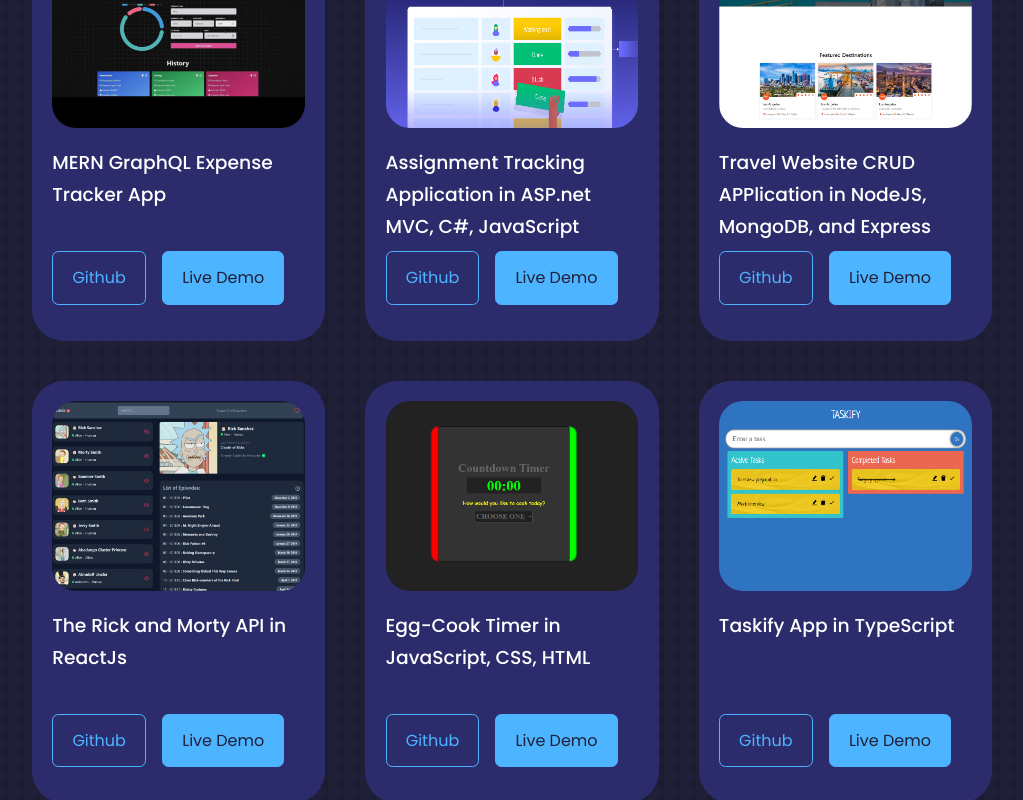
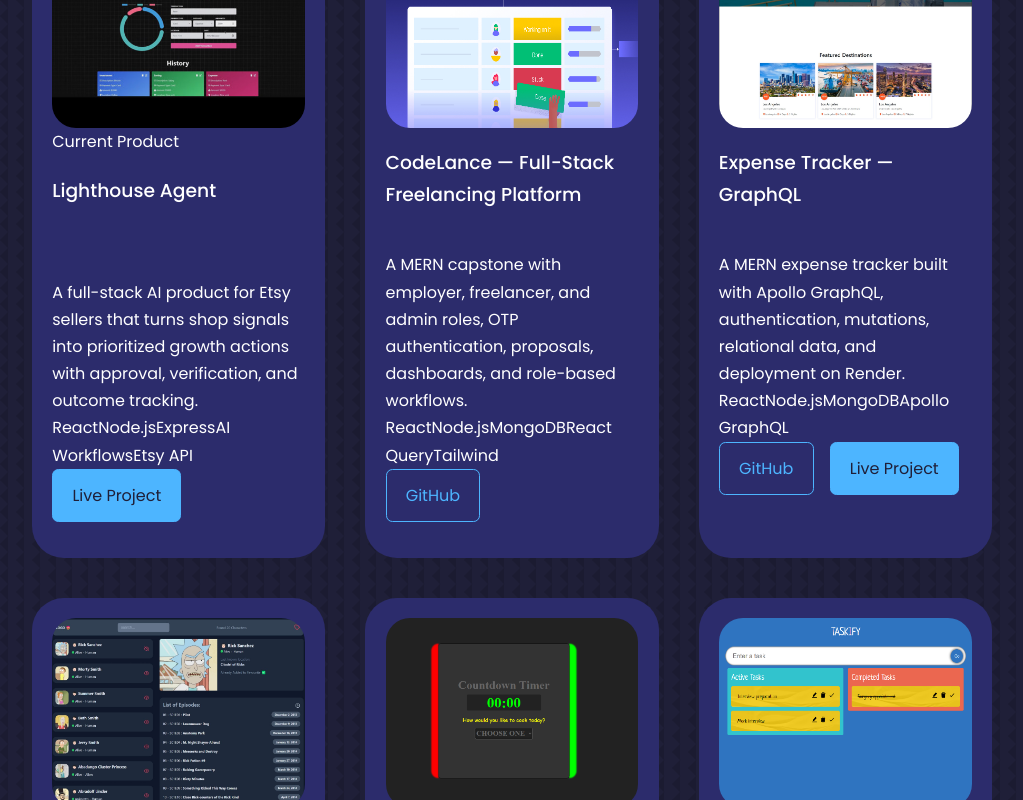
Before and after one commit to abiasV/abiasV.github.io, a React (Create React App) app: page / in a window 1280 px wide. Shown: the part 2040-2840 px from the top of the page, without its empty margins (128-1151 px from the left). Built offline with nearby package versions, Linux system fonts and the light colour scheme.

Commit message:
Feature stronger portfolio projects

```diff
--- a/src/components/portfolio/Portfolio.jsx
+++ b/src/components/portfolio/Portfolio.jsx
@@ -10,84 +10,103 @@ const data = [
   {
     id: 1,
     image: IMG1,
-		title: "MERN GraphQL Expense Tracker App",
+    title: "Lighthouse Agent",
+    description:
+      "A full-stack AI product for Etsy sellers that turns shop signals into prioritized growth actions with approval, verification, and outcome tracking.",
+    stack: ["React", "Node.js", "Express", "AI Workflows", "Etsy API"],
+    demo: "https://lighthouse-agent.netlify.app/",
+    featured: true,
+  },
+  {
+    id: 2,
+    image: IMG2,
+    title: "CodeLance — Full-Stack Freelancing Platform",
+    description:
+      "A MERN capstone with employer, freelancer, and admin roles, OTP authentication, proposals, dashboards, and role-based workflows.",
+    stack: ["React", "Node.js", "MongoDB", "React Query", "Tailwind"],
+    github: "https://github.com/abiasV/CodeLance",
+  },
+  {
+    id: 3,
+    image: IMG3,
+    title: "Expense Tracker — GraphQL",
+    description:
+      "A MERN expense tracker built with Apollo GraphQL, authentication, mutations, relational data, and deployment on Render.",
+    stack: ["React", "Node.js", "MongoDB", "Apollo GraphQL"],
     github: "https://github.com/abiasV/Expense-graphql",
     demo: "https://expense-graphql.onrender.com/",
   },
   {
-		id: 2,
-		image: IMG2,
-		title: "Assignment Tracking Application in ASP.net MVC, C#, JavaScript",
-		github: "https://github.com/abiasV/My-Passion-Project.git",
-		demo: "https://github.com/abiasV/My-Passion-Project.git",
-	},
-	{
-		id: 3,
-		image: IMG3,
-		title: "Travel Website CRUD APPlication in NodeJS, MongoDB, and Express",
-		github: "https://github.com/abiasV/Node.js-Express-app.git",
-		demo: "https://github.com/abiasV/Node.js-Express-app.git",
-	},
-	{
     id: 4,
     image: IMG4,
-		title: "The Rick and Morty API in ReactJs",
-		github: "https://github.com/abiasV/Rick-and-Morty.git",
-		demo: "https://github.com/abiasV/Rick-and-Morty.git",
+    title: "Blog CMS",
+    description:
+      "A role-based blog administration system for managing content, users, permissions, and CRUD workflows.",
+    stack: ["PHP", "MySQL", "Authentication", "CRUD"],
+    github: "https://github.com/abiasV/Blog-CMS",
   },
   {
     id: 5,
     image: IMG5,
-		title: "Egg-Cook Timer in JavaScript, CSS, HTML",
-		github: "https://github.com/abiasV/Cook-Timer.git",
-		demo: "https://github.com/abiasV/Cook-Timer.git",
+    title: "Rick and Morty SPA",
+    description:
+      "A React single-page application focused on API integration, async data fetching, responsive UI, and reusable components.",
+    stack: ["React", "Vite", "REST API", "CSS"],
+    github: "https://github.com/abiasV/Rick-and-Morty",
   },
   {
     id: 6,
     image: IMG6,
-		title: "Taskify App in TypeScript",
-		github: "https://github.com/abiasV/TASKIFY-Typescript.git",
-		demo: "https://github.com/abiasV/TASKIFY-Typescript.git",
+    title: "Travel CRUD Application",
+    description:
+      "A Node.js, Express, and MongoDB application demonstrating server-side CRUD operations and database integration.",
+    stack: ["Node.js", "Express", "MongoDB"],
+    github: "https://github.com/abiasV/Node.js-Express-app",
   },
 ];
 
 const Portfolio = () => {
   return (
     <section id="portfolio">
-			<h5>My Recent Work</h5>
-			<h2>Portfolio</h2>
+      <h5>Selected work</h5>
+      <h2>Featured Projects</h2>
 
       <div className="container portfolio__container">
-				{data.map(({ id, image, title, github, demo }) => {
-					return (
-						<article key={id} className="portfolio__item">
+        {data.map(({ id, image, title, description, stack, github, demo, featured }) => (
+          <article
+            key={id}
+            className={`portfolio__item ${featured ? "portfolio__item--featured" : ""}`}
+          >
             <div className="portfolio__item-image">
               <img src={image} alt={title} />
             </div>
+
+            <div className="portfolio__body">
+              {featured && <span className="portfolio__featured-label">Current Product</span>}
               <h3>{title}</h3>
+              <p>{description}</p>
+
+              <div className="portfolio__stack">
+                {stack.map((item) => (
+                  <span key={item}>{item}</span>
+                ))}
+              </div>
+
               <div className="portfolio__item-cta">
-								<a
-									href={github}
-									className="btn"
-									target="_blank"
-									rel="noreferrer"
-								>
-									Github
+                {github && (
+                  <a href={github} className="btn" target="_blank" rel="noreferrer">
+                    GitHub
                   </a>
-								<a
-									href={demo}
-									className="btn btn-primary"
-									target="_blank"
-									rel="noreferrer"
-								>
-									Live Demo
+                )}
+                {demo && (
+                  <a href={demo} className="btn btn-primary" target="_blank" rel="noreferrer">
+                    Live Project
                   </a>
+                )}
+              </div>
             </div>
           </article>
-					);
-				})}
-
-				{/* END OF IMAGE1 */}
+        ))}
       </div>
     </section>
   );
```
Lines whose indentation alone changed are shown as unchanged.
